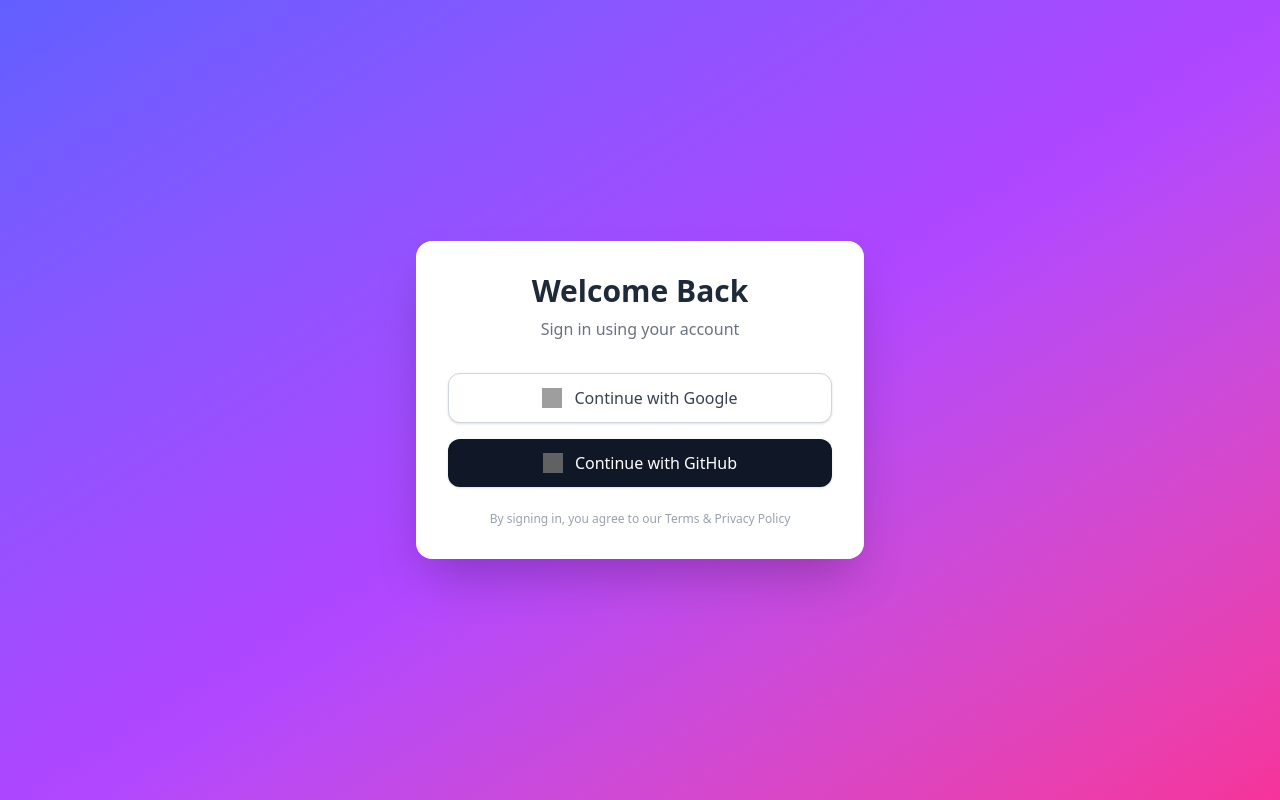
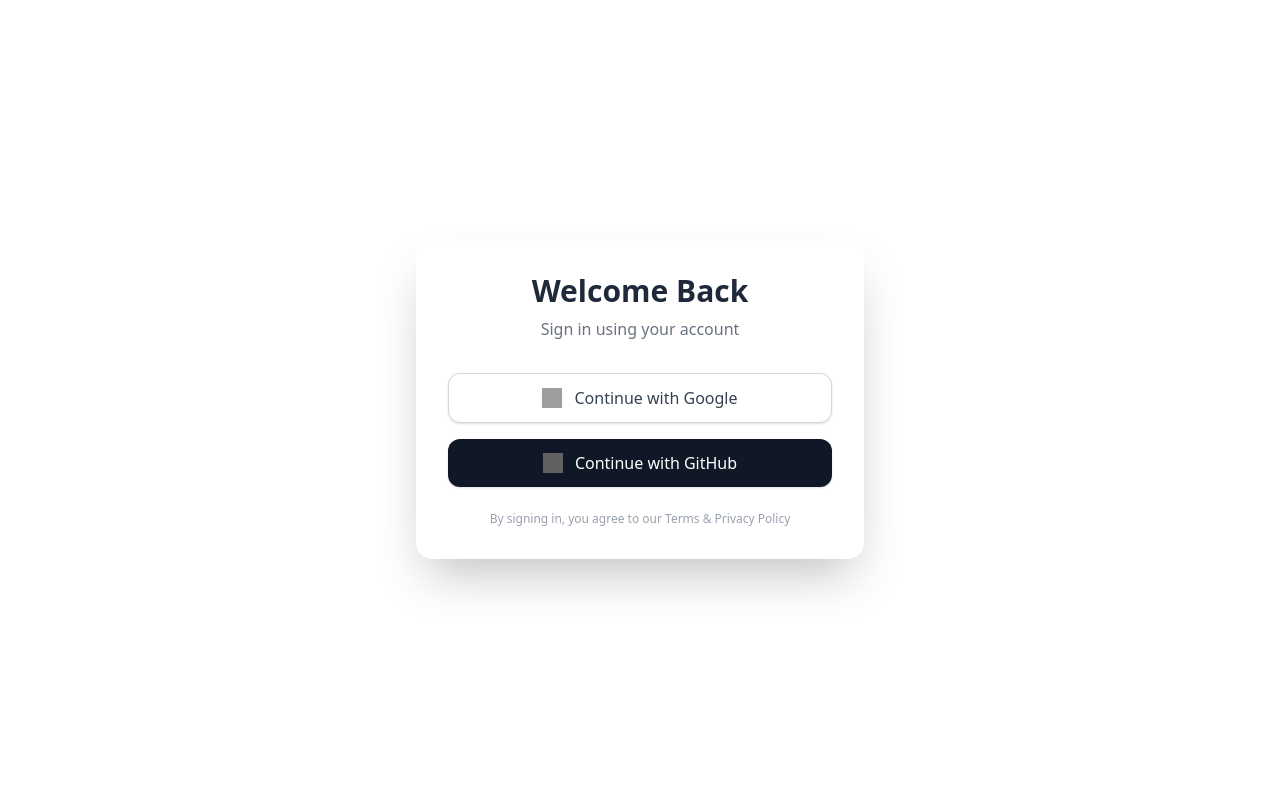
Before and after one commit to mohityadav2461/chat_app, a Next.js app: page / in a window 1280 px wide. Built offline with nearby package versions, Linux system fonts and the light colour scheme; no server answers; grey boxes are pictures that could not be loaded.

Commit message:
sign modification

```diff
--- a/app/components/Sign.js
+++ b/app/components/Sign.js
@@ -4,7 +4,7 @@
 const Sign = () => {
   return (
     <div>
-      <div className="min-h-screen flex items-center justify-center bg-gradient-to-br from-indigo-500 via-purple-500 to-pink-500 px-4">
+      <div className="min-h-screen flex items-center justify-center .bg-gradient-to-br from-indigo-500 via-purple-500 to-pink-500 px-4">
 
       <div className="bg-white w-full max-w-md rounded-2xl shadow-2xl p-8">
 
```
